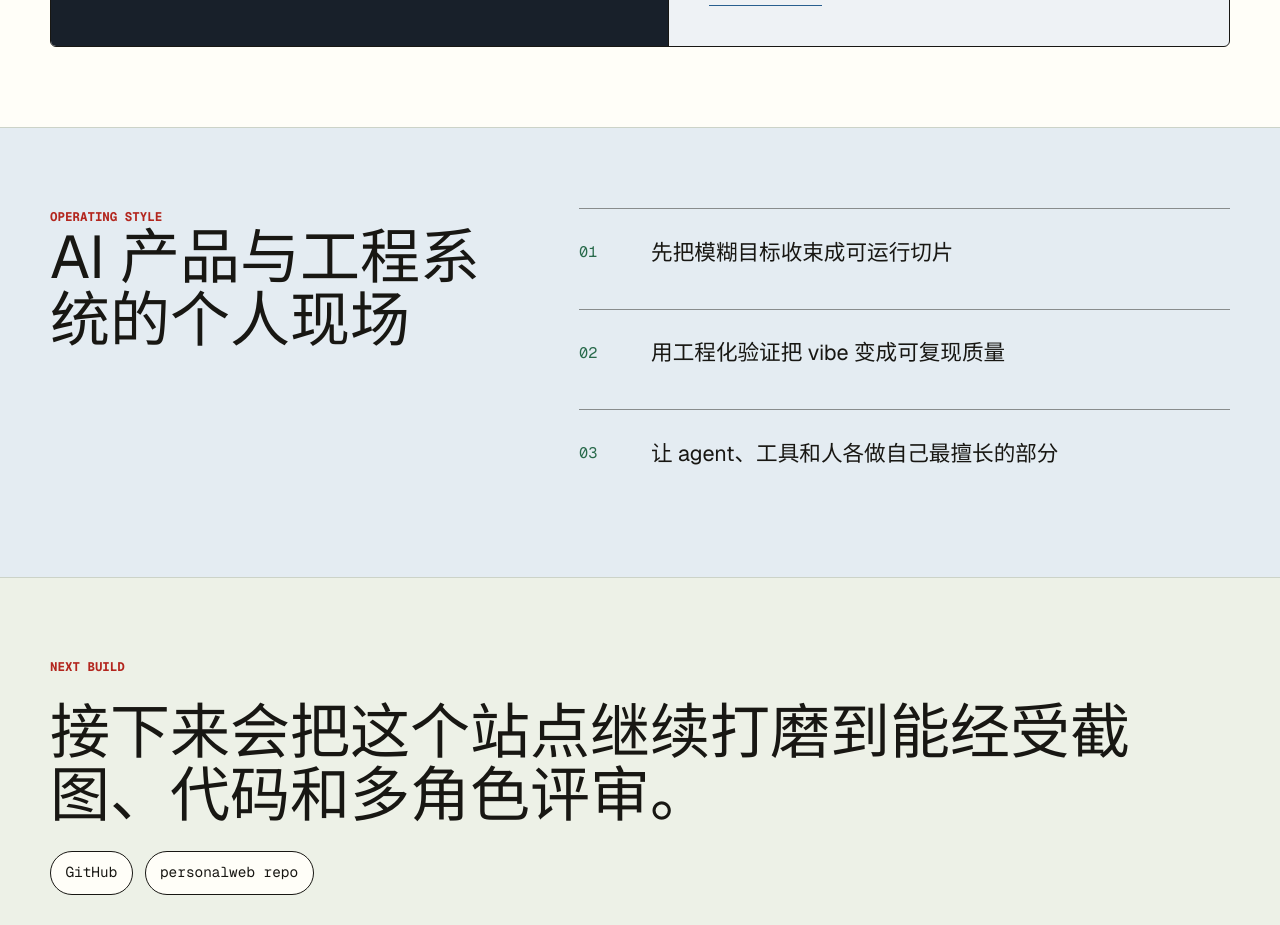
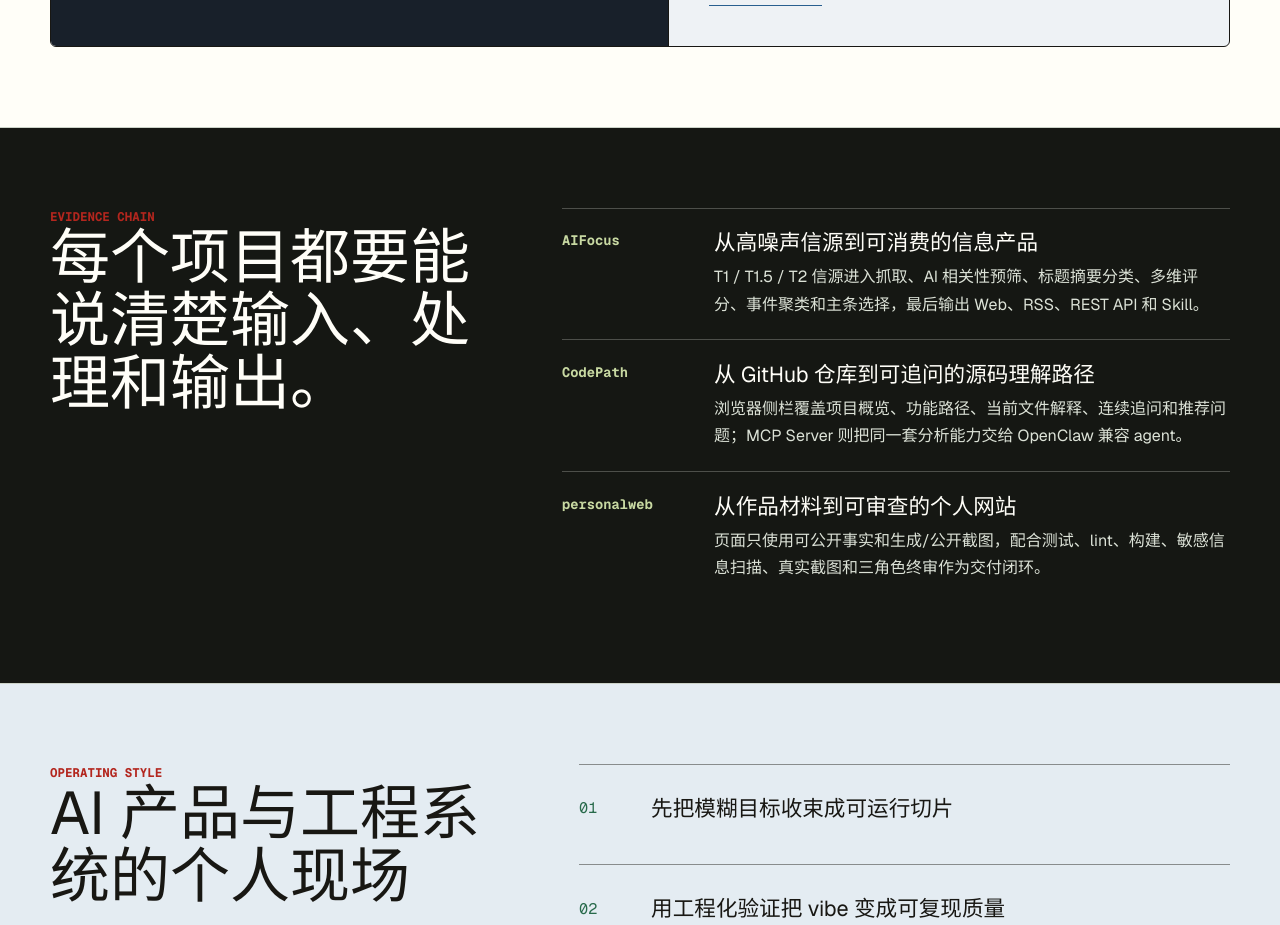
Before and after one commit to lgk-code/personalweb, a Next.js app: page / in a window 1280 px wide. Shown: the part 2120-3045 px from the top of the page. Built offline with nearby package versions, Linux system fonts and the light colour scheme; no server answers.

Commit message:
feat: add project evidence chain

```diff
--- a/src/app/globals.css
+++ b/src/app/globals.css
@@ -158,6 +158,7 @@ a {
 }
 
 .projects-section,
+.evidence-section,
 .method-section,
 .contact-section {
   border-bottom: 1px solid var(--line);
@@ -169,6 +170,11 @@ a {
 
 .method-section {
   background: #e4ecf2;
+}
+
+.evidence-section {
+  background: #151713;
+  color: var(--panel);
 }
 
 .contact-section {
@@ -189,6 +195,7 @@ a {
 }
 
 .section-heading h2,
+.evidence-layout h2,
 .method-layout h2,
 .contact-layout h2 {
   margin: 0;
@@ -291,6 +298,48 @@ a {
   font-weight: 700;
 }
 
+.evidence-layout {
+  display: grid;
+  grid-template-columns: minmax(0, 0.82fr) minmax(0, 1.18fr);
+  gap: 3rem;
+  align-items: start;
+}
+
+.evidence-list {
+  display: grid;
+  gap: 0;
+  margin: 0;
+  padding: 0;
+  list-style: none;
+}
+
+.evidence-list li {
+  display: grid;
+  grid-template-columns: 8rem minmax(0, 1fr);
+  gap: 1.5rem;
+  padding: 1.35rem 0;
+  border-top: 1px solid rgba(255, 254, 248, 0.24);
+}
+
+.evidence-list span {
+  color: #c8d9a2;
+  font-family: var(--font-geist-mono), ui-monospace, monospace;
+  font-size: 0.86rem;
+  font-weight: 700;
+}
+
+.evidence-list h3 {
+  margin: 0 0 0.45rem;
+  font-size: 1.35rem;
+  line-height: 1.2;
+}
+
+.evidence-list p {
+  margin: 0;
+  color: #dce2d7;
+  line-height: 1.7;
+}
+
 .method-layout {
   display: grid;
   grid-template-columns: minmax(0, 0.85fr) minmax(0, 1.15fr);
@@ -374,6 +423,7 @@ a {
   }
 
   .section-heading,
+  .evidence-layout,
   .project-card,
   .method-layout {
     grid-template-columns: 1fr;
@@ -384,6 +434,7 @@ a {
   }
 
   .section-heading h2,
+  .evidence-layout h2,
   .method-layout h2,
   .contact-layout h2 {
     font-size: 2.35rem;
@@ -406,6 +457,11 @@ a {
   .method-list li {
     grid-template-columns: 3rem minmax(0, 1fr);
   }
+
+  .evidence-list li {
+    grid-template-columns: 1fr;
+    gap: 0.6rem;
+  }
 }
 
 @media (min-width: 821px) and (max-width: 1100px) {
@@ -414,6 +470,7 @@ a {
   }
 
   .section-heading h2,
+  .evidence-layout h2,
   .method-layout h2,
   .contact-layout h2 {
     font-size: 3rem;
--- a/src/app/page.tsx
+++ b/src/app/page.tsx
@@ -105,6 +105,26 @@ export default function Home() {
         </div>
       </section>
 
+      <section className="evidence-section" aria-labelledby="evidence-heading">
+        <div className="section-shell evidence-layout">
+          <div>
+            <p className="section-kicker">Evidence chain</p>
+            <h2 id="evidence-heading">每个项目都要能说清楚输入、处理和输出。</h2>
+          </div>
+          <ul className="evidence-list">
+            {portfolio.evidenceChains.map((chain) => (
+              <li key={chain.label}>
+                <span>{chain.label}</span>
+                <div>
+                  <h3>{chain.title}</h3>
+                  <p>{chain.body}</p>
+                </div>
+              </li>
+            ))}
+          </ul>
+        </div>
+      </section>
+
       <section className="method-section" id="method">
         <div className="section-shell method-layout">
           <div>
--- a/src/lib/portfolio.ts
+++ b/src/lib/portfolio.ts
@@ -65,4 +65,21 @@ export const portfolio = {
     "用工程化验证把 vibe 变成可复现质量",
     "让 agent、工具和人各做自己最擅长的部分",
   ],
+  evidenceChains: [
+    {
+      label: "AIFocus",
+      title: "从高噪声信源到可消费的信息产品",
+      body: "T1 / T1.5 / T2 信源进入抓取、AI 相关性预筛、标题摘要分类、多维评分、事件聚类和主条选择，最后输出 Web、RSS、REST API 和 Skill。",
+    },
+    {
+      label: "CodePath",
+      title: "从 GitHub 仓库到可追问的源码理解路径",
+      body: "浏览器侧栏覆盖项目概览、功能路径、当前文件解释、连续追问和推荐问题；MCP Server 则把同一套分析能力交给 OpenClaw 兼容 agent。",
+    },
+    {
+      label: "personalweb",
+      title: "从作品材料到可审查的个人网站",
+      body: "页面只使用可公开事实和生成/公开截图，配合测试、lint、构建、敏感信息扫描、真实截图和三角色终审作为交付闭环。",
+    },
+  ],
 };
```
Also changed, not shown: 2 other files (tests, documents, lock files or other folders).
